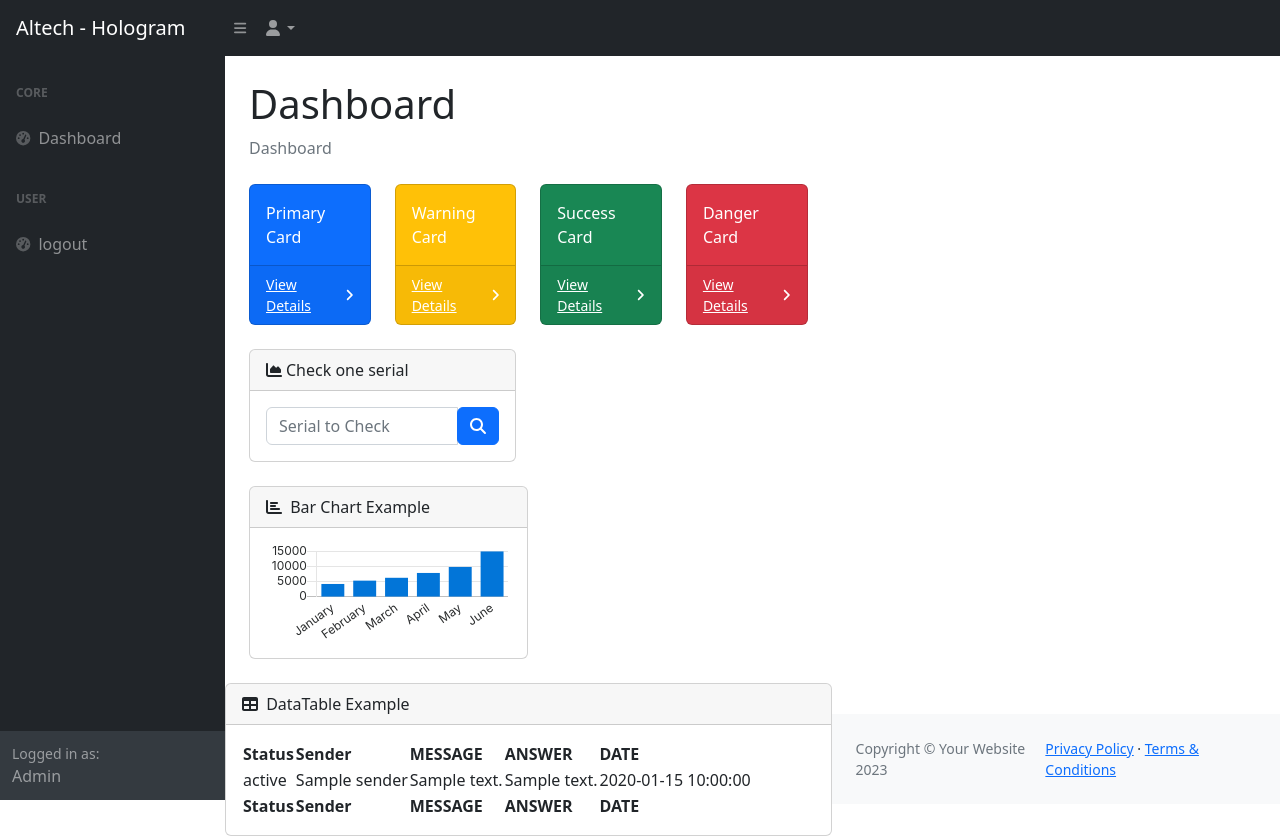
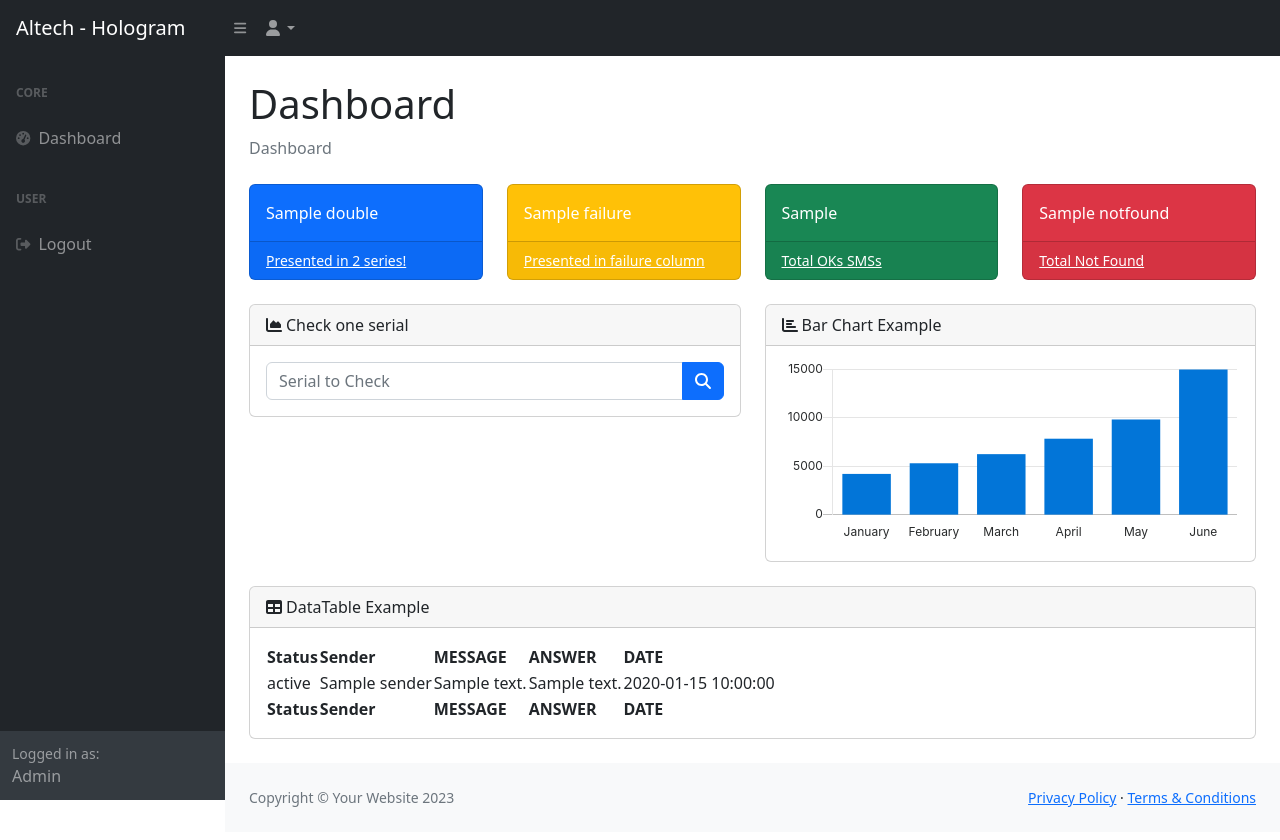
Before and after one commit to yshabanei/sms_verify_with_db_and_answer-, a Flask app: template templates/index.html in a window 1280 px wide. Shown: the top 840 px of the page. After the commit the page ends 807 px from the top, so only its background shows below. Run offline with Flask 3, Linux system fonts and the light colour scheme; the template is opened without the code that fills it: most values are stand-ins (such as "Sample title", 1, 10 or a date in 2020); some libraries are stand-ins or nearby versions.

Commit message:
Display the number on the cards at the top of the screen

```diff
--- a/templates/index.html
+++ b/templates/index.html
@@ -38,8 +38,8 @@
                         </a>
                         <div class="sb-sidenav-menu-heading">User</div>
                         <a class="nav-link" href="/logout">
-                                <div class="sb-nav-link-icon"><i class="fas fa-tachometer-alt"></i></div>
-                                logout
+                            <div class="sb-nav-link-icon"><i class="fas fa-sign-out-alt"></i></div>
+                            Logout
                         </a>
                     </div>
                 </div>
@@ -59,37 +59,37 @@
                     <div class="row">
                         <div class="col-xl-3 col-md-6">
                             <div class="card bg-primary text-white mb-4">
-                                    <div class="card-body">Primary Card</div>
+                                <div class="card-body">{{ data.double }}</div>
                                 <div class="card-footer d-flex align-items-center justify-content-between">
-                                        <a class="small text-white stretched-link" href="#">View Details</a>
-                                        <div class="small text-white"><i class="fas fa-angle-right"></i></div>
+                                    <a class="small text-white stretched-link" href="#">Presented in 2 series!</a>
+                                    <div class="small text-white"></div>
                                 </div>
                             </div>
                         </div>
                         <div class="col-xl-3 col-md-6">
                             <div class="card bg-warning text-white mb-4">
-                                    <div class="card-body">Warning Card</div>
+                                <div class="card-body">{{ data.failure }}</div>
                                 <div class="card-footer d-flex align-items-center justify-content-between">
-                                        <a class="small text-white stretched-link" href="#">View Details</a>
-                                        <div class="small text-white"><i class="fas fa-angle-right"></i></div>
+                                    <a class="small text-white stretched-link" href="#">Presented in failure column</a>
+                                    <div class="small text-white"></div>
                                 </div>
                             </div>
                         </div>
                         <div class="col-xl-3 col-md-6">
                             <div class="card bg-success text-white mb-4">
-                                    <div class="card-body">Success Card</div>
+                                <div class="card-body">{{ data.ok }}</div>
                                 <div class="card-footer d-flex align-items-center justify-content-between">
-                                        <a class="small text-white stretched-link" href="#">View Details</a>
-                                        <div class="small text-white"><i class="fas fa-angle-right"></i></div>
+                                    <a class="small text-white stretched-link" href="#">Total OKs SMSs</a>
+                                    <div class="small text-white"></div>
                                 </div>
                             </div>
                         </div>
                         <div class="col-xl-3 col-md-6">
                             <div class="card bg-danger text-white mb-4">
-                                    <div class="card-body">Danger Card</div>
+                                <div class="card-body">{{ data.notfound }}</div>
                                 <div class="card-footer d-flex align-items-center justify-content-between">
-                                        <a class="small text-white stretched-link" href="#">View Details</a>
-                                        <div class="small text-white"><i class="fas fa-angle-right"></i></div>
+                                    <a class="small text-white stretched-link" href="#">Total Not Found</a>
+                                    <div class="small text-white"></div>
                                 </div>
                             </div>
                         </div>
@@ -99,33 +99,24 @@
                             <div class="card mb-4">
                                 <div class="card-header"><i class="fas fa-chart-area me-1"></i>Check one serial</div>
                                 <div class="card-body">
-                                        <form method="POST" action="/check_one_serial" class"d-none d-md-inline-block form-inline ml-auto mr-0 mr-md-3 my-2 my-md-0">
+                                    <form method="POST" action="/check_one_serial">
                                         <div class="input-group">
-                                                <input class="form-control" type="text" placeholder="Serial to Check" aria-label="Search"
-                                                aria-describedby="basic-addon2" name="serial" />
-                                                <div class="input-group-append">
+                                            <input class="form-control" type="text" placeholder="Serial to Check" aria-label="Search" aria-describedby="basic-addon2" name="serial" />
                                             <button class="btn btn-primary" type="submit"><i class="fas fa-search"></i></button>
                                         </div>
-                                            </div>
-                                        </div>
+                                    </form>
                                 </div>
                             </div>
                         </div>
                         <div class="col-xl-6">
                             <div class="card mb-4">
-                                    <div class="card-header">
-                                        <i class="fas fa-chart-bar me-1"></i>
-                                        Bar Chart Example
-                                    </div>
+                                <div class="card-header"><i class="fas fa-chart-bar me-1"></i>Bar Chart Example</div>
                                 <div class="card-body"><canvas id="myBarChart" width="100%" height="40"></canvas></div>
                             </div>
                         </div>
                     </div>
                     <div class="card mb-4">
-                            <div class="card-header">
-                                <i class="fas fa-table me-1"></i>
-                                DataTable Example
-                            </div>
+                        <div class="card-header"><i class="fas fa-table me-1"></i>DataTable Example</div>
                         <div class="card-body">
                             <table id="datatablesSimple">
                                 <thead>
@@ -149,11 +140,11 @@
                                 <tbody>
                                     {% for sms in data.smss %}
                                     <tr>
-                                            <td>{{sms.status}}</td>
-                                            <td>{{sms.sender}}</td>
-                                            <td>{{sms.message}}</td>
-                                            <td>{{sms.answer}}</td>
-                                            <td>{{sms.date}}</td>
+                                        <td>{{ sms.status }}</td>
+                                        <td>{{ sms.sender }}</td>
+                                        <td>{{ sms.message }}</td>
+                                        <td>{{ sms.answer }}</td>
+                                        <td>{{ sms.date }}</td>
                                     </tr>
                                     {% endfor %}
                                 </tbody>
```
Lines whose indentation alone changed are shown as unchanged.
